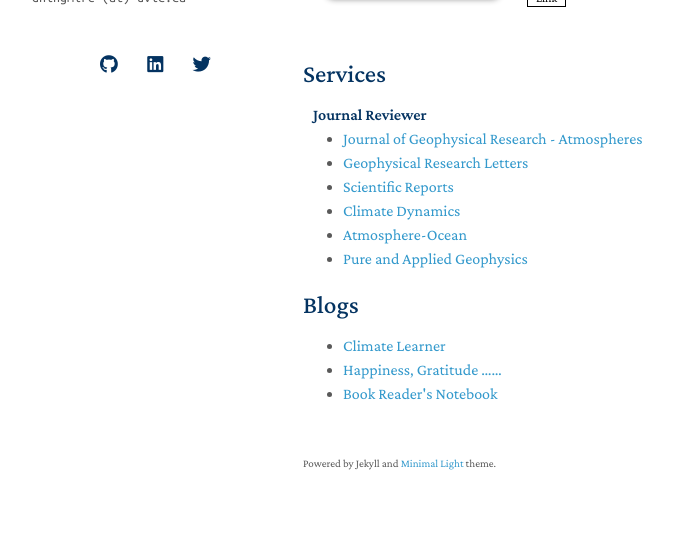
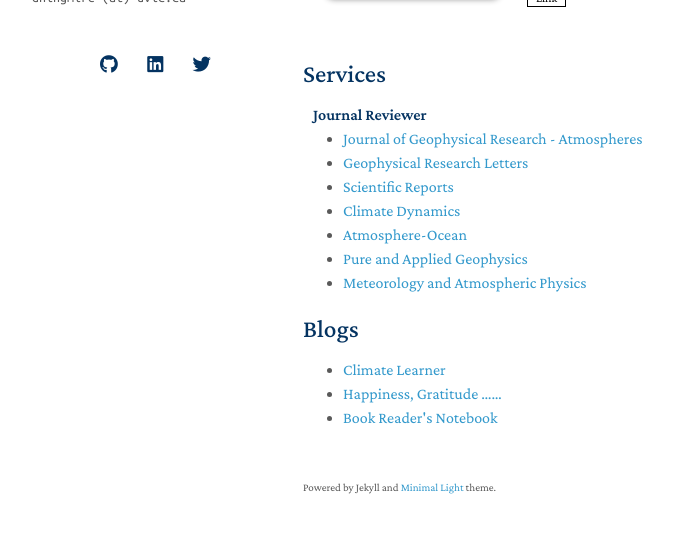
Before and after one commit to diptiSH/diptiSH.github.io, a Jekyll site: the page built from index.md, in a window 1280 px wide and 900 px high, scrolled down 625 px, cut to the strip 332-865 px from the top of the window. Shown: the whole strip, without its empty margins (167-840 px from the left). Built offline with Jekyll 4.4.1, drawn with Linux system fonts in a browser that asks for light colours; nearby versions of some CDN libraries; a style sheet for code colours, icons or effects is not loaded; our own code applies the rules of GitHub Pages for plain Markdown files.

Commit message:
Update services.md

```diff
--- a/_includes/services.md
+++ b/_includes/services.md
@@ -8,5 +8,6 @@
   <li><a href="https://www.nature.com/srep/">Scientific Reports</a></li>
   <li><a href="https://link.springer.com/journal/382">Climate Dynamics</a></li>
   <li><a href="https://www.tandfonline.com/journals/tato20">Atmosphere-Ocean</a></li>
-   <li><a href="https://link.springer.com/journal/24">Pure and Applied Geophysics</a></li>
+  <li><a href="https://link.springer.com/journal/24">Pure and Applied Geophysics</a></li>
+  <li><a href="https://link.springer.com/journal/703">Meteorology and Atmospheric Physics</a></li>
 </ul>
```
